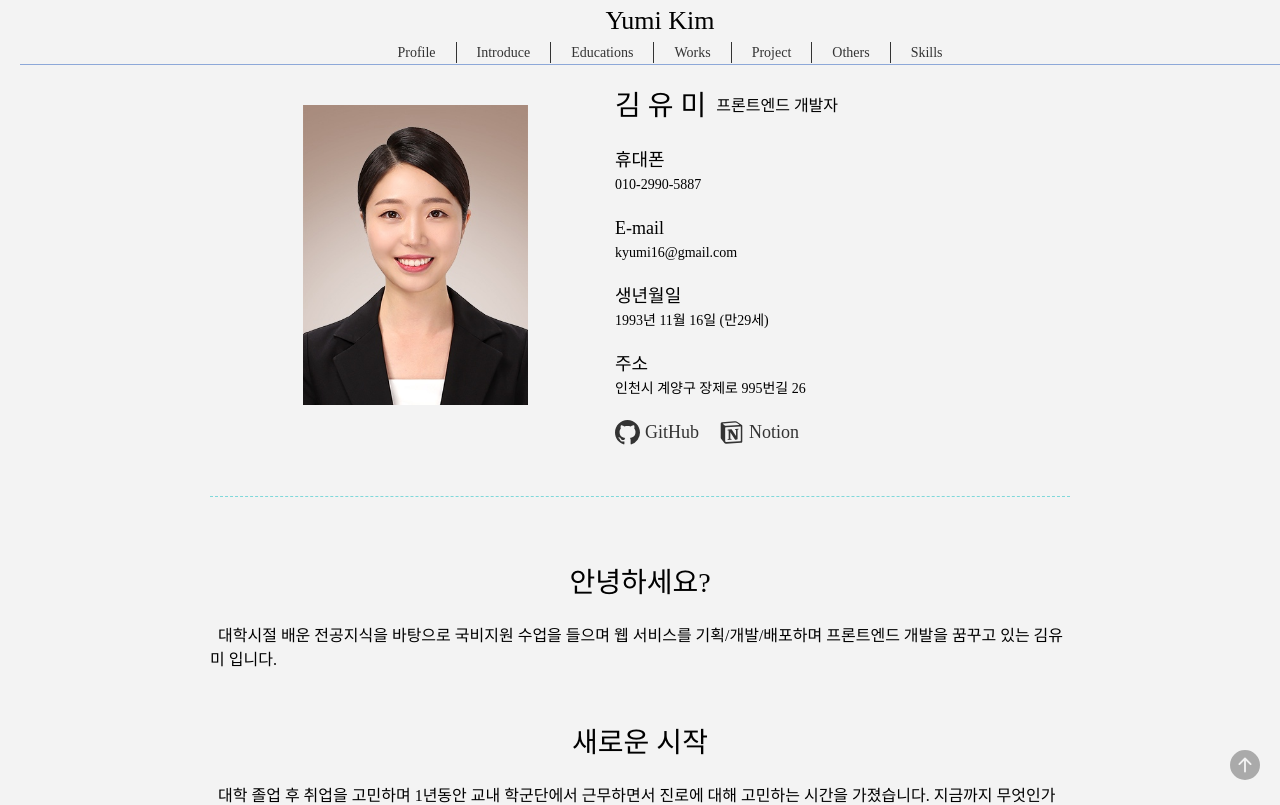
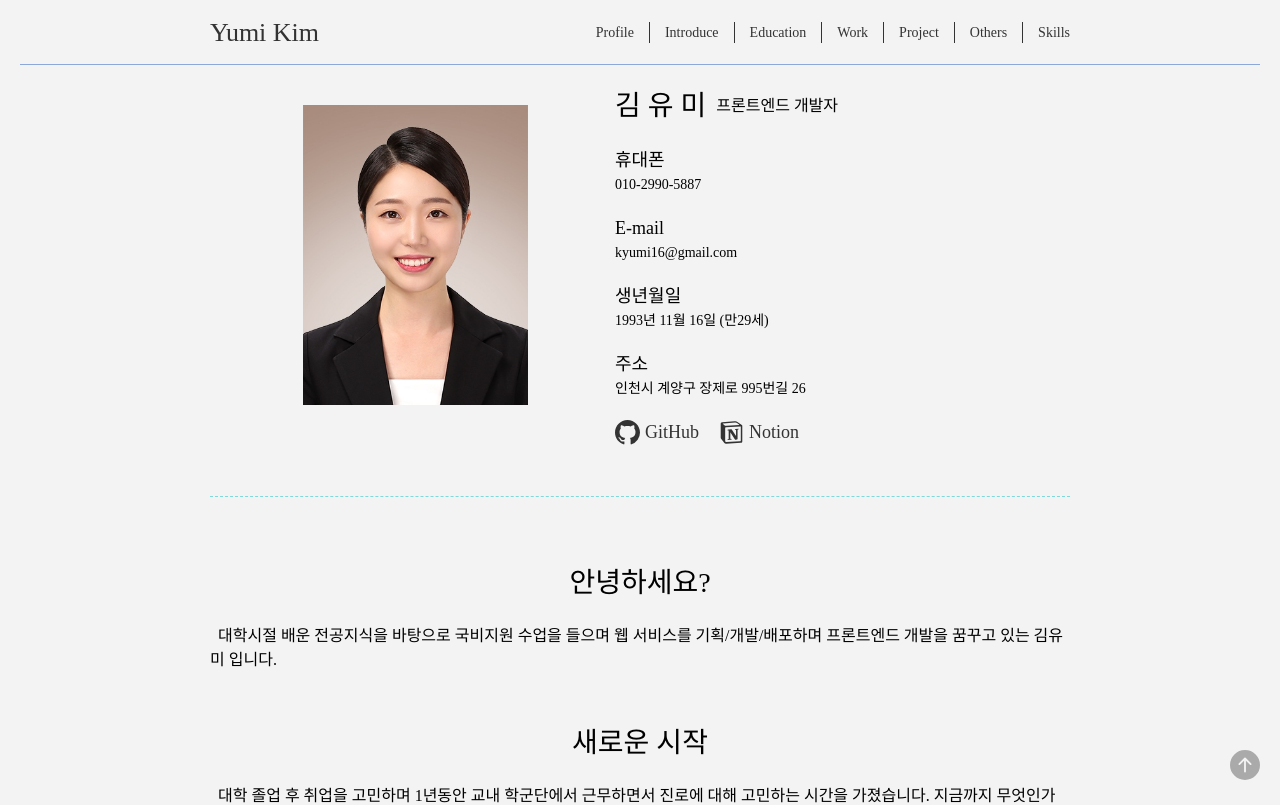
Before and after one commit to rladbal0101/portfolio, a React (Create React App) app: page / in a window 1280 px wide. Shown: the top 805 px of the page. Built offline with nearby package versions, Linux system fonts and the light colour scheme; a web font is replaced by a local one.

Commit message:
2023-08-08 nav 수정, footer 추가
- nav 수정
- footer 내용추가

```diff
--- a/src/components/Layout.js
+++ b/src/components/Layout.js
@@ -3,7 +3,7 @@ import { Outlet } from 'react-router-dom';
 import styled from 'styled-components';
 
 const StyledHeader = styled.div`
-  width: 100%;
+  width: calc(100% - 40px);
   height: 65px;
   border-bottom: 1px solid #8da8d8;
   position: fixed;
@@ -14,8 +14,7 @@ const StyledHeader = styled.div`
 const HeaderInner = styled.div`
   height: 100%;
   display: flex;
-  flex-direction: column;
-  justify-content: space-evenly;
+  justify-content: space-between;
   align-items: center;
 
   .nav {
@@ -23,27 +22,34 @@ const HeaderInner = styled.div`
 
     li {
       font-size: 14px;
-      padding: 0 20px;
+      padding: 0 15px;
     }
 
     li + li {
       border-left: 1px solid #333;
     }
-
+    li:first-child {
+      padding-left: 0;
+    }
     li:last-child {
       padding-right: 0;
     }
   }
 
   @media screen and (max-width: 768px) {
+    flex-direction: column;
+    justify-content: space-evenly;
 
     .logo {
       font-size: 22px;
     }
 
-    .nav li {
+    .nav {
+
+      li {
         font-size: 12px;
         padding: 0 10px;
+      }
     }
   }
 `;
@@ -56,6 +62,10 @@ const Logo = styled.div`
   }
 `;
 
+const NavWrapper =styled.div`
+  /* width: 100%; */
+`;
+
 const StyledFooter = styled.div`
   width: 100%;
   height: 100px;
@@ -63,22 +73,47 @@ const StyledFooter = styled.div`
   border-top: 1px solid #c7c7c7;
 `;
 
+const FooterInner = styled.div`
+  height: 100%;
+  display: flex;
+  justify-content: space-between;
+  align-items: center;
+
+  p {
+    font-size: 12px;
+  }
+
+  ul {
+    display: flex;
+    text-align: left;
+
+    li + li {
+      margin-left: 10px;
+    }
+  }
+`;
+
 function Layout(props) {
+  const thisYear = new Date;
+  console.log();
+
   return (
     <>
       {/* 헤더 영역 */}
       <StyledHeader id='top'>
         <HeaderInner className='inner'>
-          <Logo className='cursor-pointer logo'>Yumi Kim</Logo>
+          <Logo className='cursor-pointer logo'><a href='#'>Yumi Kim</a></Logo>
+          <NavWrapper>
             <ul className='nav'>
               <li className='cursor-pointer'><a href='#profile'>Profile</a></li>
               <li className='cursor-pointer'><a href='#introduce'>Introduce</a></li>
-            <li className='cursor-pointer'><a href='#education'>Educations</a></li>
-            <li className='cursor-pointer'><a href='#work'>Works</a></li>
+              <li className='cursor-pointer'><a href='#education'>Education</a></li>
+              <li className='cursor-pointer'><a href='#work'>Work</a></li>
               <li className='cursor-pointer'><a href='#project'>Project</a></li>
               <li className='cursor-pointer'><a href='#other'>Others</a></li>
               <li className='cursor-pointer'><a href='#skill'>Skills</a></li>
             </ul>
+          </NavWrapper>
         </HeaderInner>
       </StyledHeader>
 
@@ -86,9 +121,21 @@ function Layout(props) {
 
       {/* 푸터 영역 */}
       <StyledFooter>
+        <FooterInner className='inner'>
+          <p>&copy;{thisYear.getFullYear()} by Yumi Kim.</p>
           <ul>
-          <li></li>
+            <li>
+              <p>Phone</p>
+              <p>010-2990-5887</p>
+            </li>
+            <li>
+              <p>Email</p>
+              <p>kyumi16@gmail.com</p>
+            </li>
+            {/* <li>Phone : 010-2990-5887</li> */}
+            {/* <li>Email : kyumi16@gmail.com</li> */}
           </ul>
+        </FooterInner>
       </StyledFooter>
     </>
   );
```
Lines whose indentation alone changed are shown as unchanged.
